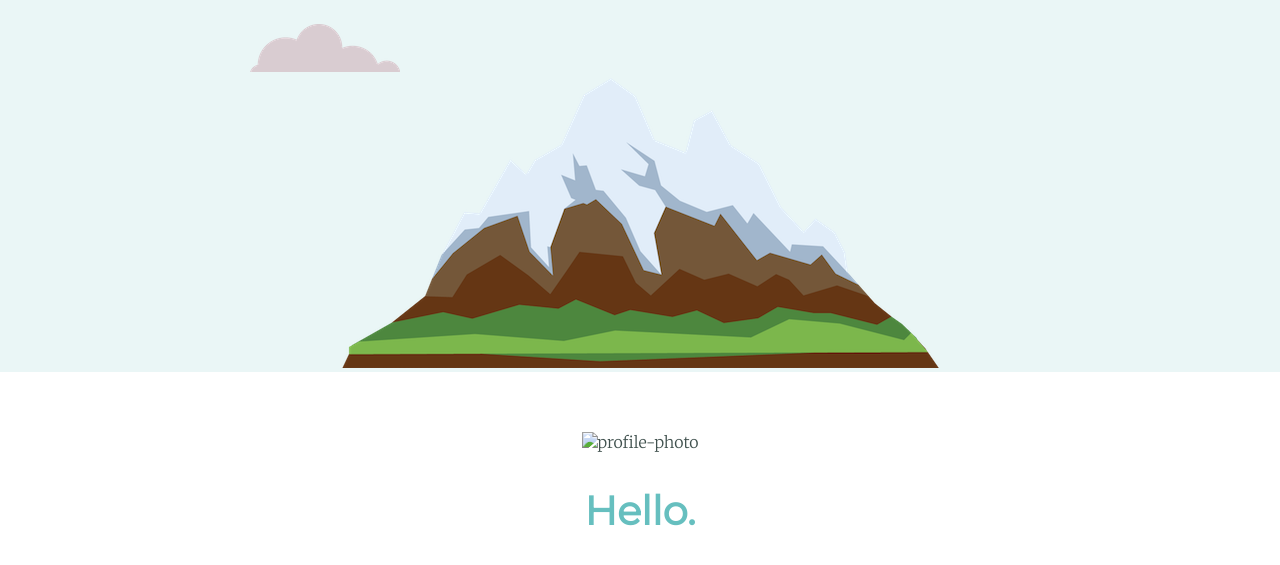
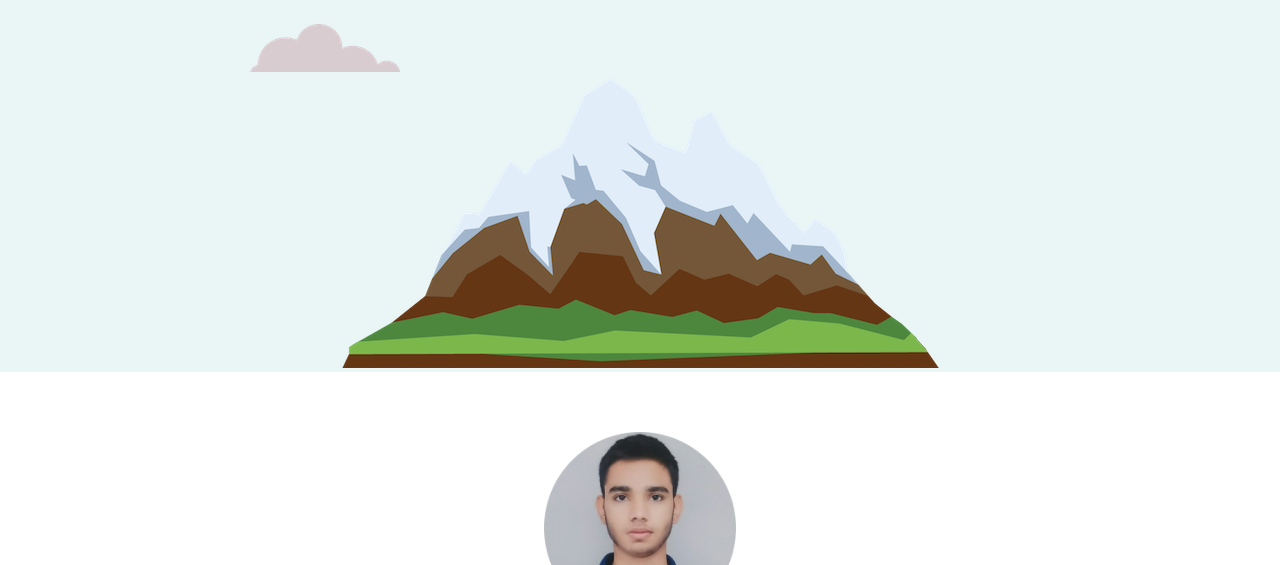
Before and after one commit to AmoghPatel1/website2, a plain HTML site: page index.html in a window 1280 px wide. Shown: the part 374-939 px from the top of the page. Drawn offline with Linux system fonts and the light colour scheme.

Commit message:
Update index.html

```diff
--- a/index.html
+++ b/index.html
@@ -24,7 +24,7 @@
   <div class="middle-container">
 
     <div class="profile">
-      <img class="profile-photo" src="images/dushyant.png" alt="profile-photo">
+      <img class="profile-photo" src="dushyant.png" alt="profile-photo">
       <h2>Hello.</h2>
       <p class="intro-para">I am a Computer Science Engineering student, Coder and Front End Developer. I know HTML5 and CSS3. I 💗 cricket and playing video games.</p>
     </div>
```
